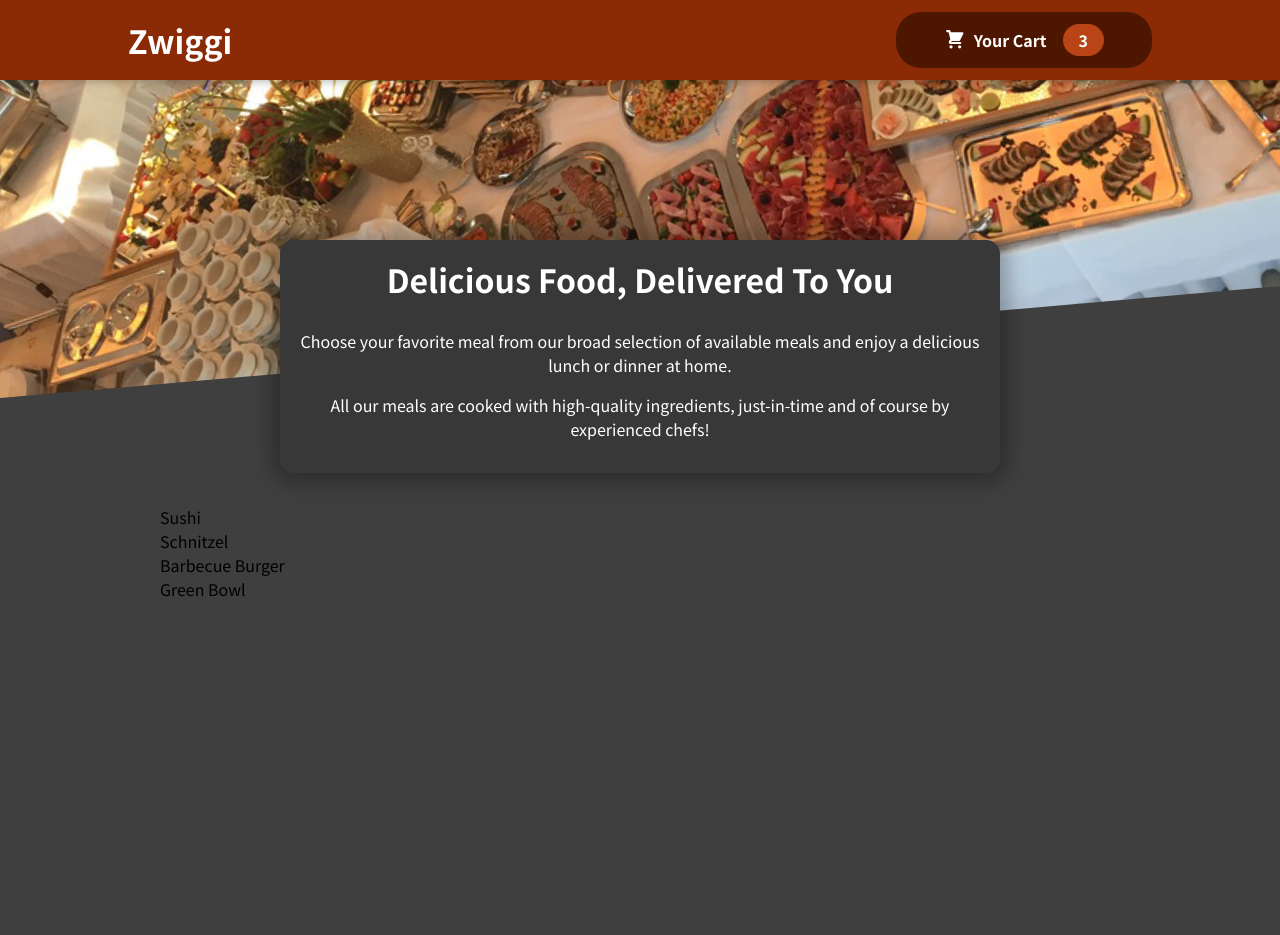
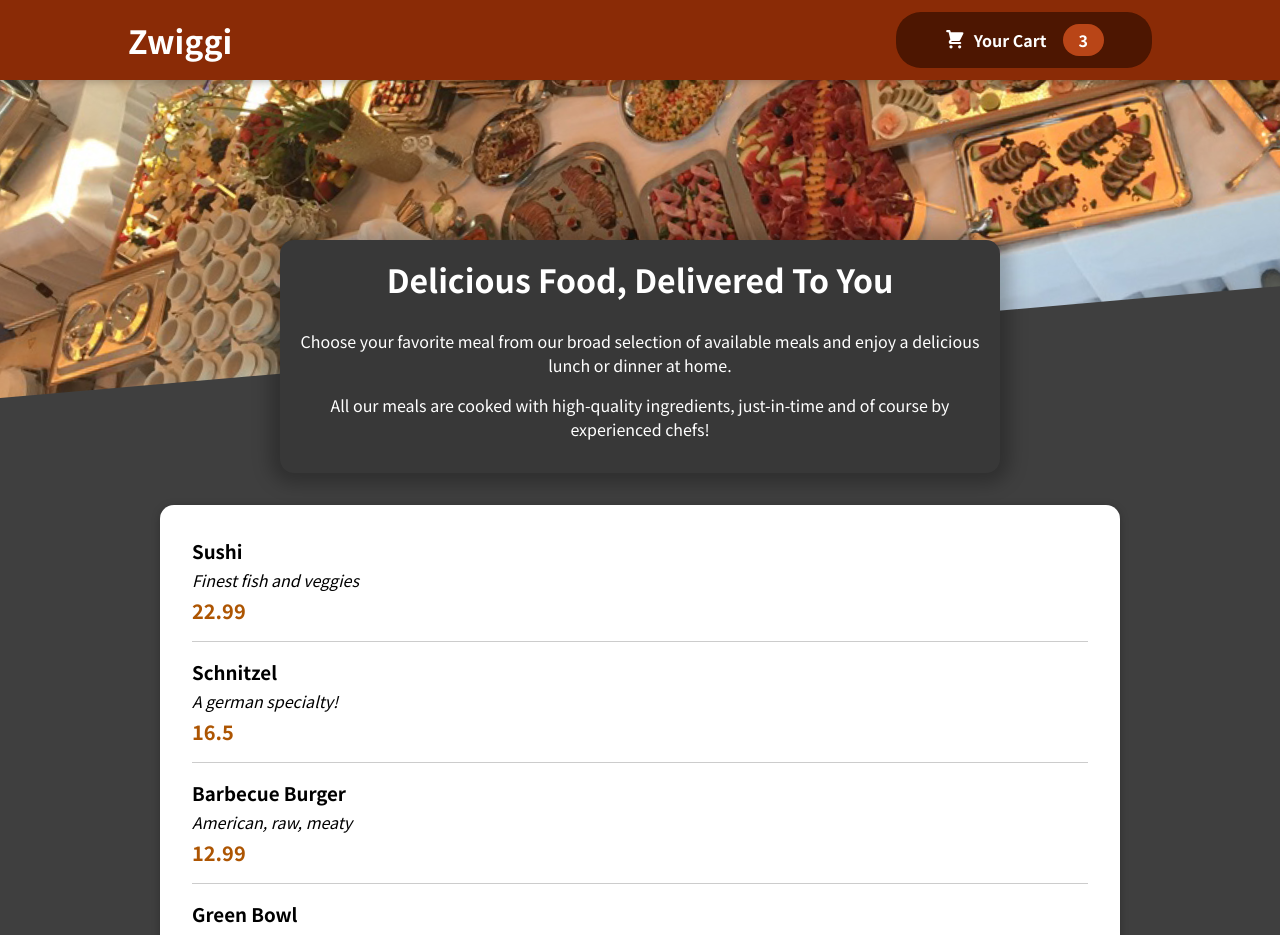
Before and after one commit to Raj-Thombare/zwiggy, a React (Create React App) app: page / in a window 1280 px wide. Shown: the top 935 px of the page. Before the commit the page ends 800 px from the top, so only its background shows below. Built offline with nearby package versions, Linux system fonts and the light colour scheme.

Commit message:
created Card MealItem components

```diff
--- a/src/App.js
+++ b/src/App.js
@@ -2,7 +2,7 @@ import React, {Fragment} from "react";
 import Header from "./components/Layout/Header";
 import Meals from "./components/Meals/Meals";
 
-function App() {
+const App = () => {
   return (
     <Fragment>
       <Header />
@@ -10,7 +10,7 @@ function App() {
         <Meals/>
       </main>
     </Fragment>
-  );
+  )
 }
 
-export default App;
+export default App
--- a/src/components/Cart/CartIcon.js
+++ b/src/components/Cart/CartIcon.js
@@ -1,6 +1,6 @@
 import React from "react";
 
-export default function CartIcon() {
+const CartIcon = () => {
   return (
     <svg
       xmlns="http://www.w3.org/2000/svg"
@@ -9,5 +9,7 @@ export default function CartIcon() {
     >
       <path d="M3 1a1 1 0 000 2h1.22l.305 1.222a.997.997 0 00.01.042l1.358 5.43-.893.892C3.74 11.846 4.632 14 6.414 14H15a1 1 0 000-2H6.414l1-1H14a1 1 0 00.894-.553l3-6A1 1 0 0017 3H6.28l-.31-1.243A1 1 0 005 1H3zM16 16.5a1.5 1.5 0 11-3 0 1.5 1.5 0 013 0zM6.5 18a1.5 1.5 0 100-3 1.5 1.5 0 000 3z" />
     </svg>
-  );
+  )
 }
+
+export default CartIcon
--- a/src/components/Layout/Header.js
+++ b/src/components/Layout/Header.js
@@ -3,7 +3,7 @@ import classes from "./Header.module.css"
 import mealsImage from "../../assets/meals.jpg"
 import HeaderCartButton from './HeaderCartButton'
 
-export default function Header(props) {
+const Header = () => {
   return (
     <Fragment>
         <header className={classes.header}>
@@ -16,3 +16,5 @@ export default function Header(props) {
     </Fragment>
   )
 }
+
+export default Header
--- a/src/components/Layout/HeaderCartButton.js
+++ b/src/components/Layout/HeaderCartButton.js
@@ -2,7 +2,7 @@ import React from 'react'
 import classes from "./HeaderCartButton.module.css"
 import CartIcon from '../Cart/CartIcon'
 
-export default function HeaderCartButton(props) {
+const HeaderCartButton = () => {
   return (
     <button className={classes.button}>
         <span className={classes.icon}>
@@ -13,3 +13,5 @@ export default function HeaderCartButton(props) {
     </button>
   )
 }
+
+export default HeaderCartButton
--- a/src/components/Meals/AvailableMeals.js
+++ b/src/components/Meals/AvailableMeals.js
@@ -1,5 +1,7 @@
 import React from "react";
 import classes from "./AvailableMeals.module.css";
+import Card from "../UI/Card";
+import MealItem from "./MealItem/MealItem";
 
 const DUMMY_MEALS = [
   {
@@ -28,11 +30,21 @@ const DUMMY_MEALS = [
   },
 ];
 
-export default function AvailableMeals() {
-  const mealItems = DUMMY_MEALS.map((item) => <li>{item.name}</li>);
+const AvailableMeals = () => {
+  const mealItems = DUMMY_MEALS.map((meal) => (
+    <MealItem
+      name={meal.name}
+      description={meal.description}
+      price={meal.price}
+    />
+  ));
   return (
     <section className={classes.meals}>
-      <ul>{mealItems}</ul>
+      <Card>
+        <ul>{mealItems}</ul>
+      </Card>
     </section>
   );
-}
+};
+
+export default AvailableMeals;
--- /dev/null
+++ b/src/components/Meals/MealItem/MealItem.js
@@ -0,0 +1,19 @@
+import React from 'react'
+import classes from "./MealItem.module.css"
+
+const MealItem = ({name, description, price}) => {
+  return (
+    <li className={classes.meal}>
+        <div>
+            <h3 className={classes.name}>{name}</h3>
+            <div className={classes.description}>
+                {description}
+            </div>
+            <div className={classes.price}>{price}</div>
+        </div>
+        <div></div>
+    </li>
+  )
+}
+
+export default MealItem;
--- /dev/null
+++ b/src/components/Meals/MealItem/MealItem.module.css
@@ -0,0 +1,22 @@
+.meal {
+    display: flex;
+    justify-content: space-between;
+    margin: 1rem;
+    padding-bottom: 1rem;
+    border-bottom: 1px solid #ccc;
+  }
+
+  .meal h3 {
+    margin: 0 0 0.25rem 0;
+  }
+
+  .description {
+    font-style: italic;
+  }
+
+  .price {
+    margin-top: 0.25rem;
+    font-weight: bold;
+    color: #ad5502;
+    font-size: 1.25rem;
+  }
--- a/src/components/Meals/MealsSummary.js
+++ b/src/components/Meals/MealsSummary.js
@@ -1,7 +1,7 @@
 import React from 'react'
 import classes from "./MealsSummary.module.css"
 
-export default function MealsSummary() {
+const MealsSummary = () => {
   return (
     <section className={classes.summary}>
         <h2>Delicious Food, Delivered To You</h2>
@@ -16,3 +16,5 @@ export default function MealsSummary() {
     </section>
   )
 }
+
+export default MealsSummary
--- /dev/null
+++ b/src/components/UI/Card.js
@@ -0,0 +1,10 @@
+import React from 'react'
+import classes from "./Card.module.css"
+
+const Card = (props) => {
+  return (
+    <div className={classes.card}>{props.children}</div>
+  )
+}
+
+export default Card
--- /dev/null
+++ b/src/components/UI/Card.module.css
@@ -0,0 +1,6 @@
+.card {
+    padding: 1rem;
+    box-shadow: 0 2px 8px rgba(0, 0, 0, 0.25);
+    border-radius: 14px;
+    background-color: white;
+  }
```
Also changed, not shown: src/components/Meals/Meals.js (+5 -4 lines).
